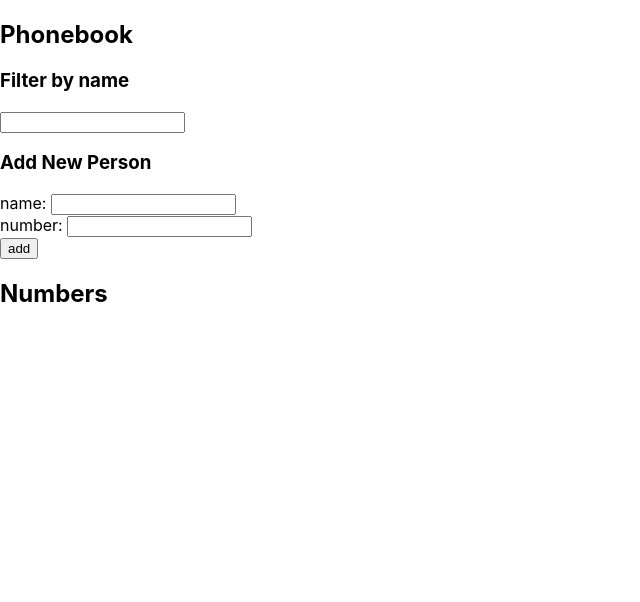
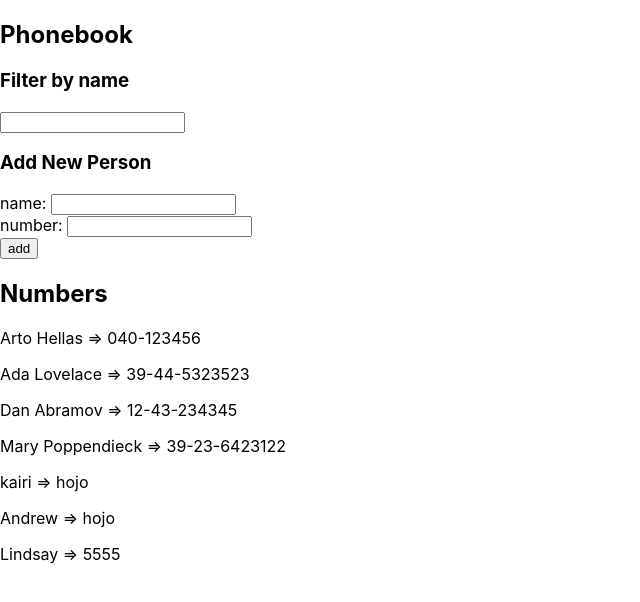
Before and after one commit to aHojo/fullstackopen, a React (Create React App) app in the folder part2/phonebook/: page / in a window 1280 px wide. Shown: the top 602 px of the page, without its empty margins (0-640 px from the left). Built offline with nearby package versions, Linux system fonts and the light colour scheme; data requests are answered from the project's data file.

Commit message:
Added services utility

```diff
--- a/part2/phonebook/db.json
+++ b/part2/phonebook/db.json
@@ -29,6 +29,11 @@
       "name": "Andrew ",
       "number": "hojo",
       "id": 6
+    },
+    {
+      "name": "Lindsay",
+      "number": "5555",
+      "id": 7
     }
   ]
 }
--- a/part2/phonebook/src/App.js
+++ b/part2/phonebook/src/App.js
@@ -2,7 +2,7 @@ import React, { useState, useEffect } from 'react'
 import Form from './components/form';
 import Filter from './components/filter';
 import Person from './components/person';
-import axios from 'axios';
+import personController from './utils/persons';
 
 function utilCheckIfNameExists(newName, persons) {
   let found = false;
@@ -23,26 +23,39 @@ const App = () => {
 
   useEffect(() => {
 
-    const fetchtData = async () => {
-      const result = await axios.get('http://localhost:3001/persons');
-      console.log(result.data)
-    }
-    fetchtData()
+    // const fetchtData = async () => {
+    //   const result = await axios.get('http://localhost:3001/persons');
+    //   console.log(result.data)
+    // }
+    // fetchtData()
+    personController.getAll()
+      .then((data) => {
+        setPersons([...data])
+      })
 
   }, [])
   const handleSubmit = (e) => {
     e.preventDefault();
     if (!utilCheckIfNameExists(newName, persons)){
 
-      axios.post('http://localhost:3001/persons', {name: newName, number: newNumber})
-      .then(response => {
-        console.log("Response Data", response.data)
+      // axios.post('http://localhost:3001/persons', {name: newName, number: newNumber})
+      // .then(response => {
+      //   console.log("Response Data", response.data)
+      //   setPersons(
+      //     [...persons, response.data]
+      //   );
+      //   setNewName('');
+      //   setNumber('');
+      // })
+      personController.addOne({name: newName, number: newNumber})
+        .then(data => {
+          console.log("Response Data", data);
         setPersons(
-          [...persons, response.data]
+          [...persons, data]
         );
         setNewName('');
         setNumber('');
-      })
+        })
 
 
     } else {
--- /dev/null
+++ b/part2/phonebook/src/utils/persons.js
@@ -0,0 +1,19 @@
+import axios from 'axios'
+const baseUrl = 'http://localhost:3001/persons'
+
+
+const getAll = async () => {
+    const response = await axios.get(baseUrl);
+    return response.data;
+}
+
+const addOne= async (person) => {
+    const response = await axios.post(baseUrl, person);
+    return response.data;
+}
+
+
+export default {
+    getAll,
+    addOne
+}
```
